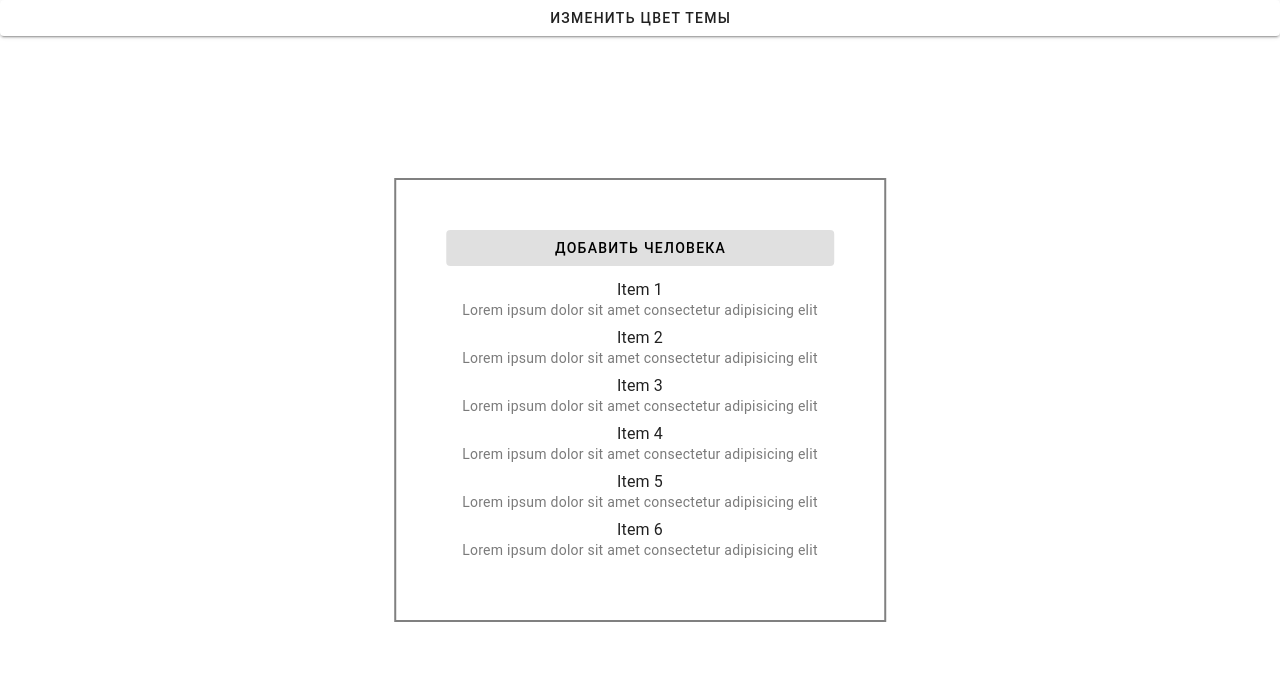
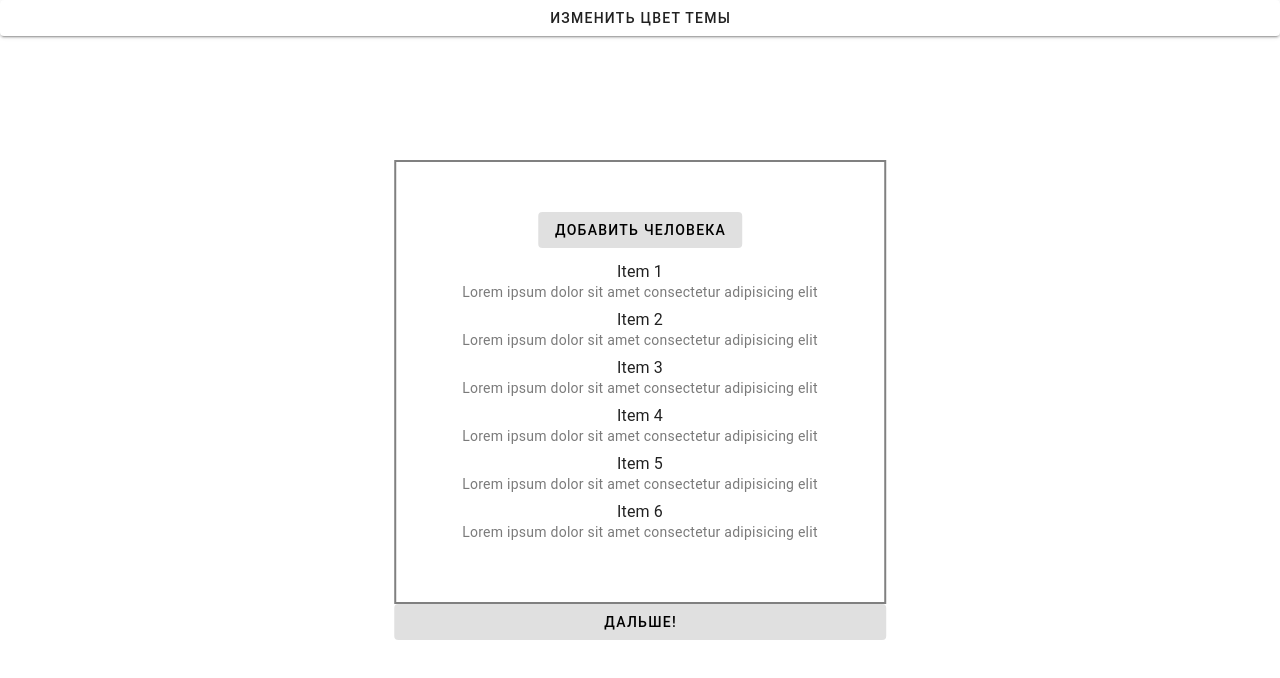
Before and after one commit to TatianaChF/-JS-Vue-, a Vue app: page /persons in a window 1280 px wide. Shown: the top 678 px of the page. Built offline with nearby package versions, Linux system fonts and the light colour scheme.

Commit message:
adding button component

```diff
--- a/src/components/ListPerson.vue
+++ b/src/components/ListPerson.vue
@@ -1,5 +1,6 @@
 <template>
-    <div class="container container__form-person">
+    <div class="container">
+        <div class="container__form-person">
             <v-btn variant="tonal">Добавить человека</v-btn>
             <v-list lines="one">
                 <v-list-item
@@ -10,6 +11,8 @@
                 ></v-list-item>
             </v-list>
         </div>
+        <v-btn variant="tonal">Дальше!</v-btn>
+    </div>
 </template>
 
 <style lang="scss" scoped>
```
Lines whose indentation alone changed are shown as unchanged.
